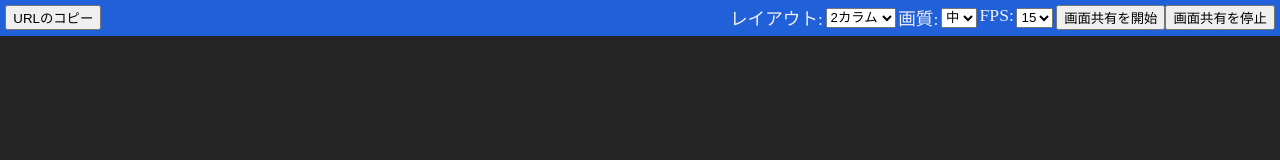
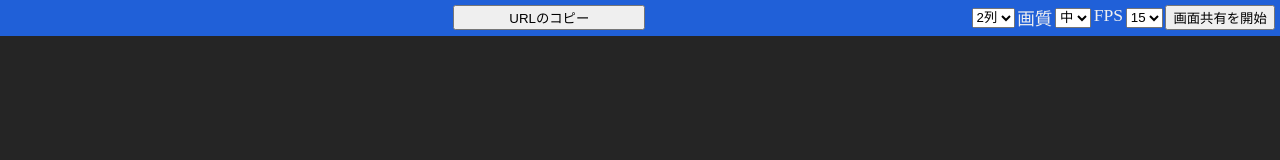
Before and after one commit to snowlt23/screen-room, a plain HTML site: page room.html in a window 1280 px wide. Drawn offline with Linux system fonts and the light colour scheme; no server answers.

Commit message:
Update room menu user interface

```diff
--- a/app.js
+++ b/app.js
@@ -272,6 +272,9 @@ document.addEventListener("DOMContentLoaded", function () {
   startSharingElem.addEventListener("click", function (e) {
     if (screen === null) {
       getScreen().then(function (scr) {
+        startSharingElem.style.display = "none";
+        stopElem.style.display = "block";
+
         screen = scr;
         addScreen("own", screen);
         shareScreenToConnections(peer, screen);
@@ -281,6 +284,9 @@ document.addEventListener("DOMContentLoaded", function () {
 
     if (!screen.active) {
       getScreen().then(function (scr) {
+        startSharingElem.style.display = "none";
+        stopElem.style.display = "block";
+
         screen = scr;
         addScreen("own", screen);
         shareScreenToConnections(peer, screen);
@@ -297,6 +303,8 @@ document.addEventListener("DOMContentLoaded", function () {
     });
     removeScreen("own");
     screen = null;
+    startSharingElem.style.display = "block";
+    stopElem.style.display = "none";
   });
   window.addEventListener("beforeunload", function (e) {
     Object.values(connections).forEach(function (c) {
--- a/room.html
+++ b/room.html
@@ -57,29 +57,42 @@
     #screens video {
       width: 100%;
     }
+
+    ::-webkit-scrollbar {
+      width: 10px;
+      height: 2px;
+    }
+    ::-webkit-scrollbar-track {
+      background: #f1f1f1;
+    }
+    ::-webkit-scrollbar-thumb {
+      background: #888;
+    }
+    ::-webkit-scrollbar-thumb:hover {
+      background: #555;
+    }
   </style>
 </head>
 
 <body>
   <div id="room-menu">
-    <div>
-      <span id="room-url"></span>
-      <button id="copy-url">URLのコピー</button>
+    <div style="width: 50%;">
+      <span id="room-url" style="width: 70%; white-space: nowrap; overflow: auto;"></span>
+      <button id="copy-url" style="width: 30%;">URLのコピー</button>
     </div>
     <div>
-      レイアウト:
       <select id="layout">
-        <option value="1column">1カラム</option>
-        <option value="2column" selected>2カラム</option>
-        <option value="3column">3カラム</option>
+        <option value="1column">1列</option>
+        <option value="2column" selected>2列</option>
+        <option value="3column">3列</option>
       </select>
-      画質:
+      画質
       <select id="quality">
         <option value="low">低</option>
         <option value="mid" selected>中</option>
         <option value="high">高</option>
       </select>
-      FPS:
+      FPS
       <select id="fps">
         <option value="10">10</option>
         <option value="15" selected>15</option>
@@ -87,7 +100,7 @@
         <option value="30">30</option>
       </select>
       <button id="start-sharing">画面共有を開始</button>
-      <button id="stop-sharing">画面共有を停止</button>
+      <button id="stop-sharing" style="display: none">画面共有を停止</button>
     </div>
   </div>
   <div id="messages">
```
